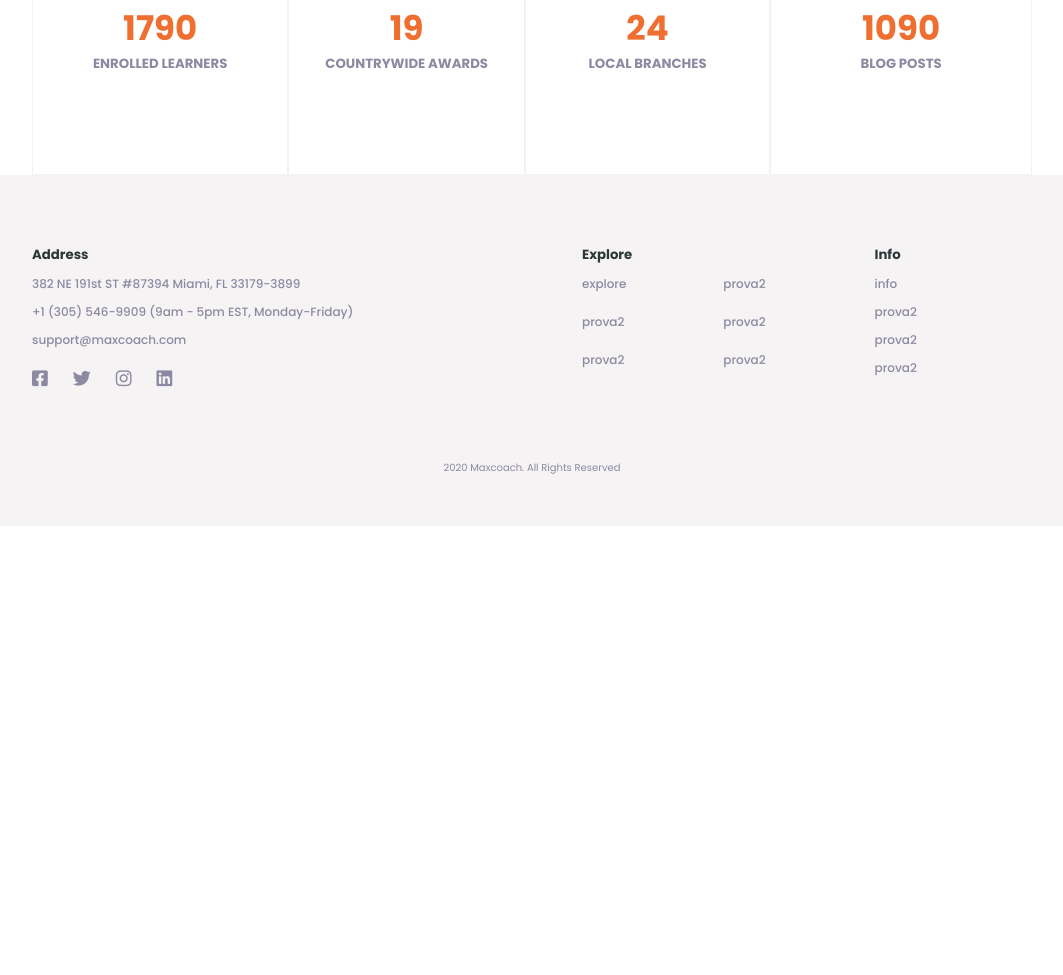
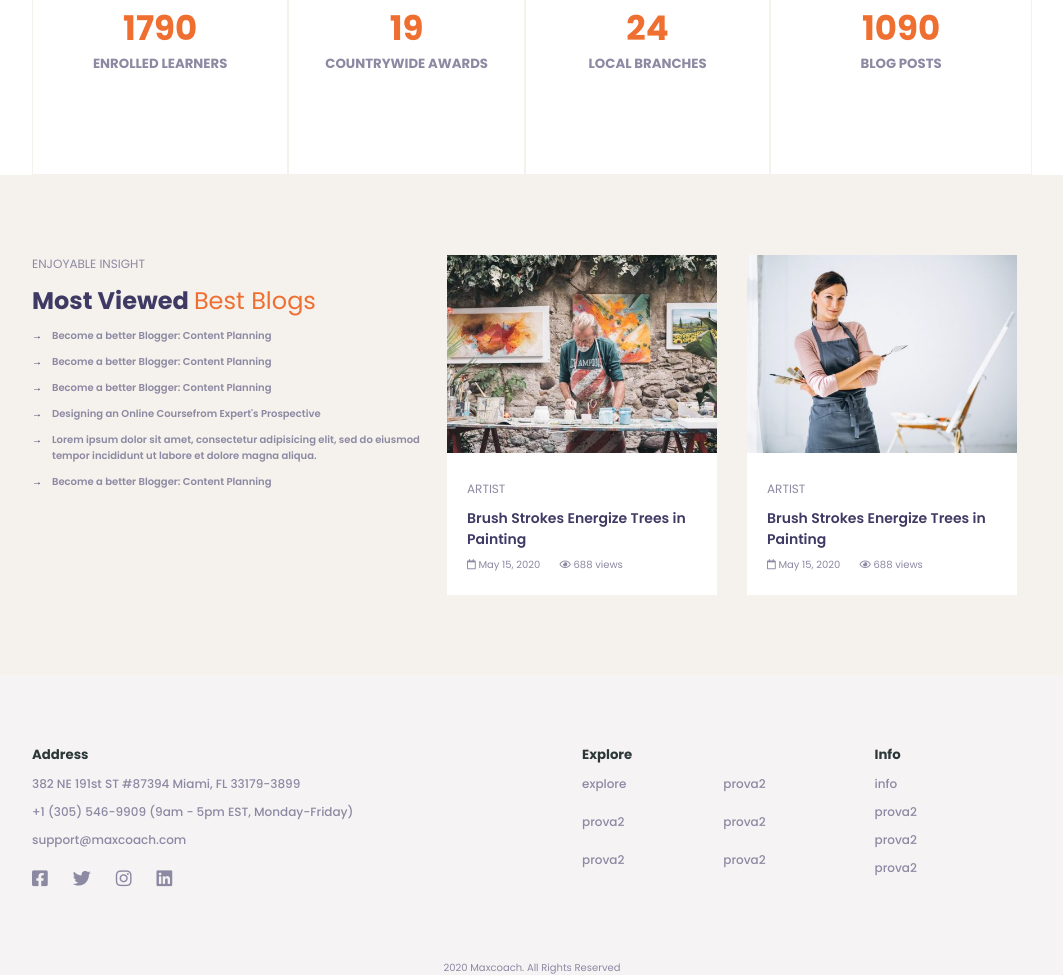
Before and after one commit to MatiaCasu/proj-html-vuejs, a website: page index.html in a window 1280 px wide. Shown: the part 3803-4778 px from the top of the page, without its empty margins (108-1171 px from the left). Before the commit the page ends 4329 px from the top, so only its background shows below. Drawn offline with nearby package versions, Linux system fonts and the light colour scheme.

Commit message:
Sezione 6 Best Blogs

```diff
--- a/index.html
+++ b/index.html
@@ -243,6 +243,61 @@
         </div>
       </section>
       <!-- /sezione 5 SUCCESS NUMBERS -->
+      <!-- sezione 6 BEST BLOGS -->
+      <section class="best-blogs">
+        <div class="container flex-box">
+          <div class="most-viewed">
+            <h3 class="subtitle">enjoyable insight</h3>
+            <h2>most viewed <span>Best Blogs</span></h2>
+            <ul>
+              <li><span>&rarr;</span><p>Become a better Blogger: Content Planning</p></li>
+              <li><span>&rarr;</span><p>Become a better Blogger: Content Planning</p></li>
+              <li><span>&rarr;</span><p>Become a better Blogger: Content Planning</p></li>
+              <li><span>&rarr;</span><p>Designing an Online Coursefrom Expert's Prospective</p></li>
+              <li><span>&rarr;</span><p>Lorem ipsum dolor sit amet, consectetur adipisicing elit, sed do eiusmod tempor incididunt ut labore et dolore magna aliqua.</p></li>
+              <li><span>&rarr;</span><p>Become a better Blogger: Content Planning</p></li>
+            </ul>
+          </div>
+          <div class="blogs-cards flex-box">
+            <div class="blog">
+              <img src="img\artist-blog-03-480x352.jpeg" alt="">
+              <div class="blog-text">
+                <h3 class="subtitle">artist</h3>
+                <h4>Brush Strokes Energize Trees in Painting</h4>
+                <ul class="blog-info">
+                  <li>
+                    <i class="far fa-calendar"></i>
+                    <p>May 15, 2020</p>
+                  </li>
+                  <li>
+                    <i class="far fa-eye"></i>
+                    <p>688 views</p>
+                  </li>
+                </ul>
+              </div>
+            </div>
+            <div class="blog">
+              <img src="img\artist-blog-01-480x352.jpg" alt="">
+              <div class="blog-text">
+                <h3 class="subtitle">artist</h3>
+                <h4>Brush Strokes Energize Trees in Painting</h4>
+                <ul class="blog-info">
+                  <li>
+                    <i class="far fa-calendar"></i>
+                    <p>May 15, 2020</p>
+                  </li>
+                  <li>
+                    <i class="far fa-eye"></i>
+                    <p>688 views</p>
+                  </li>
+                </ul>
+              </div>
+            </div>
+          </div>
+        </div>
+      </section>
+
+      <!-- /sezione 6 BEST BLOGS -->
     </main>
     <footer>
       <div class="footer-container flex-box">
--- /dev/null
+++ b/src/partials/_main-s6.scss
@@ -0,0 +1,55 @@
+.best-blogs{
+  background-color: $grey200;
+  .container{
+    @include center-container-pY($mainContainer, 80px);
+  }
+
+  // most viewed
+  .most-viewed{
+    flex-basis: 40%;
+
+    & ul li{
+      color: $primaryColor;
+      font-size: 10px;
+      font-weight: 600;
+      margin: 10px 0;
+      display: flex;
+
+      & span{
+        margin-right: 10px;
+      }
+    }
+  }
+  // most viewed
+
+  // BLOGS
+  .blogs-cards{
+    flex-basis: 60%;
+  }
+
+  .blog{
+    width: 50%;
+    margin: 0 15px;
+    min-height: 100px;
+    background-color: #fff;
+
+    & img{
+      width: 100%;
+    }
+
+    .blog-text{
+      padding: 20px;
+    }
+
+    .blog-info li{
+      margin-right: 15px;
+    }
+
+    .blog-info li, .blog-info li > *{
+      color: $mainTextColor;
+      font-size: 10px;
+      display: inline-block;
+    }
+  }
+  // /BLOGS
+}
--- a/src/style.scss
+++ b/src/style.scss
@@ -10,3 +10,4 @@
 @import "partials/_typo";
 @import "partials/_main-s4";
 @import "partials/_main-s5";
+@import "partials/_main-s6";
```
Also changed, not shown: dist/style.css, img/artist-blog-01-480x352.jpg (added), img/artist-blog-03-480x352.jpeg (added).
